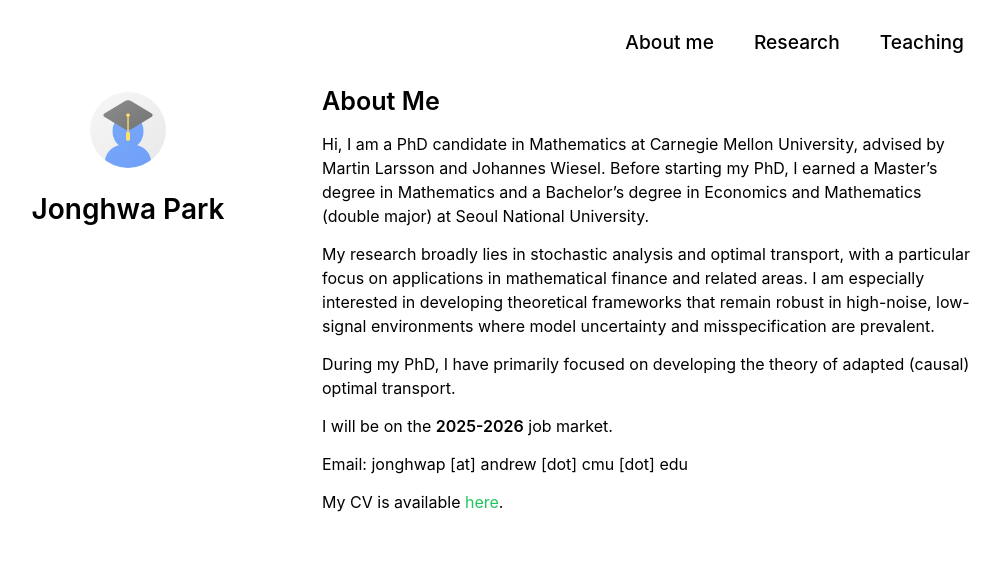
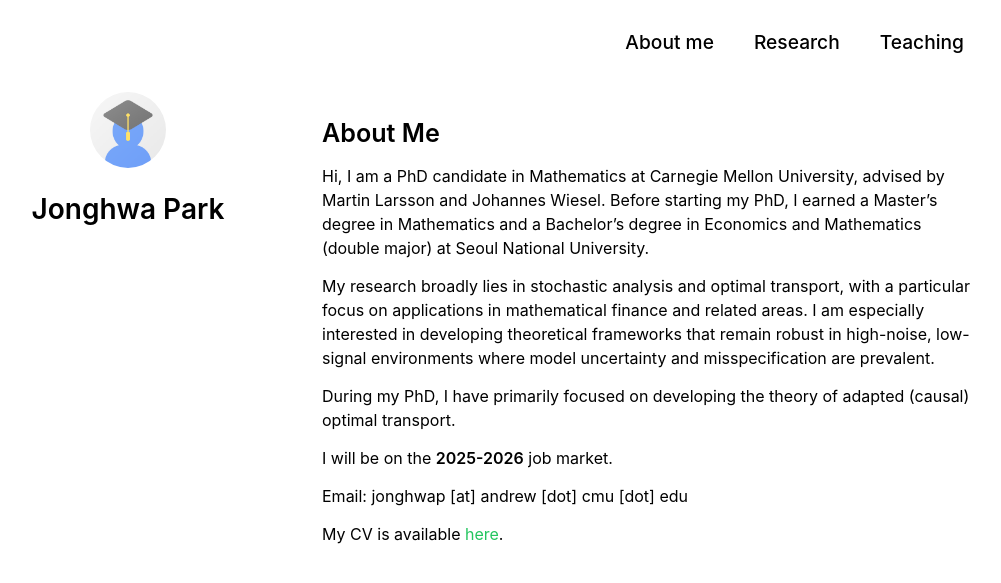
Before and after one commit to Jonghwap/Jonghwap.github.io, a Jekyll site: the page built from index.md, in a window 1280 px wide. Shown: the top 583 px of the page, without its empty margins (148-1149 px from the left). Built offline with Jekyll 4.4.1, drawn with Linux system fonts in a browser that asks for light colours; a style sheet for code colours, icons or effects is not loaded; our own code applies the rules of GitHub Pages for plain Markdown files.

Commit message:
Update style.scss

```diff
--- a/assets/css/style.scss
+++ b/assets/css/style.scss
@@ -43,7 +43,7 @@
 }
 
 .wrapper > section {
-  padding-top: 5rem; // navigation bar이랑 본문 사이의 거리
+  padding-top: 7rem; // navigation bar이랑 본문 사이의 거리
 }
 
 @media (prefers-color-scheme: dark) {
```
